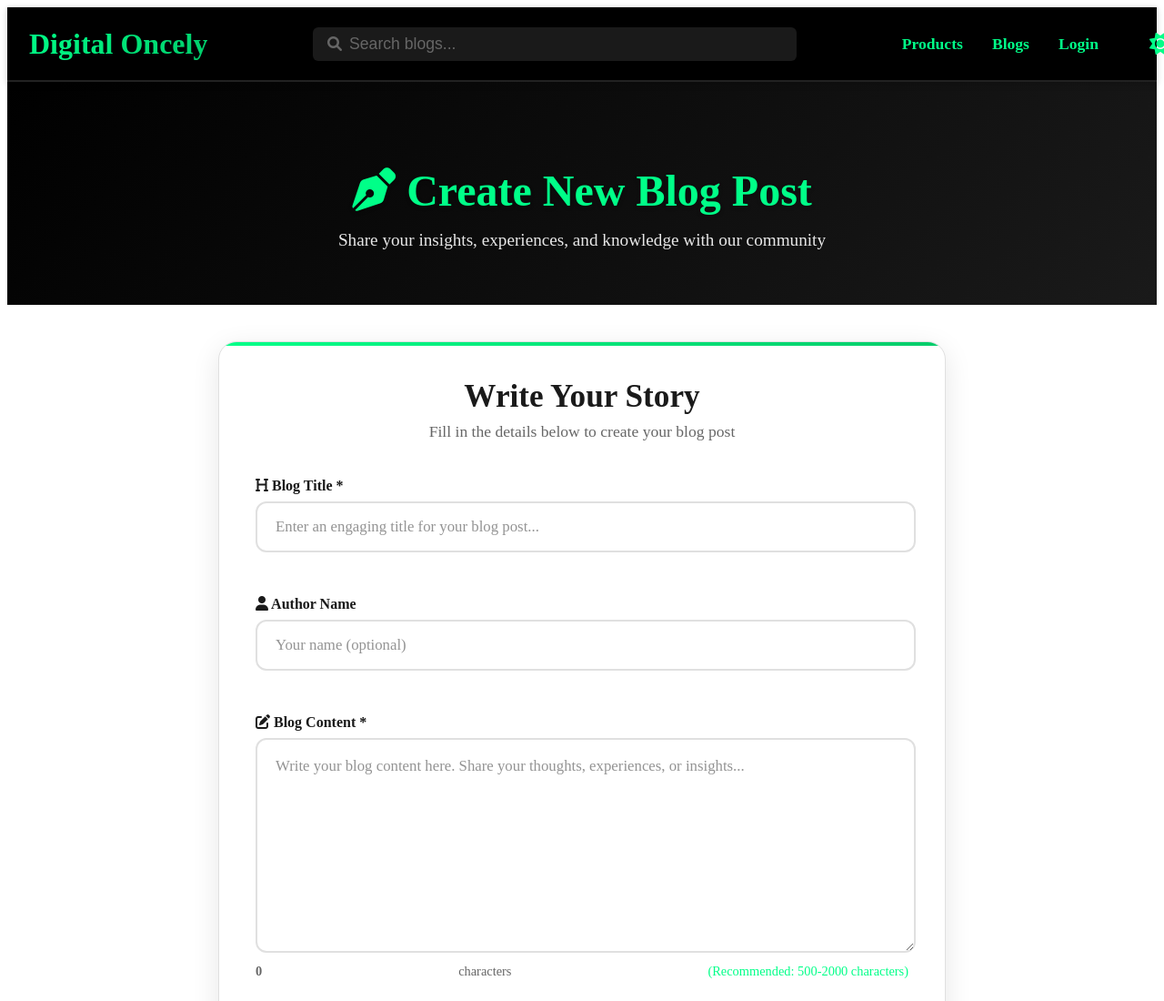
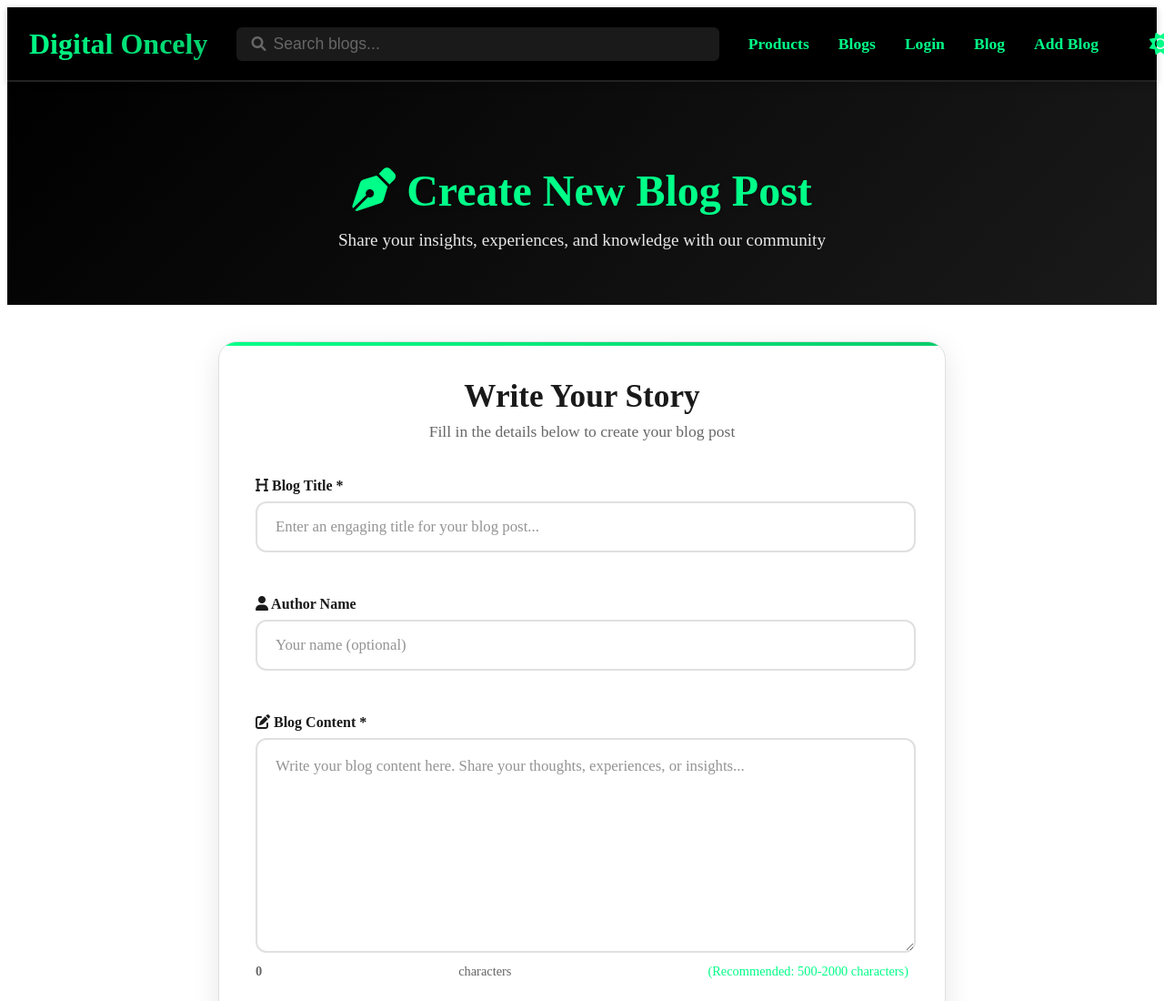
Before and after one commit to HarshBhushanD/Digital-Oncely, a plain HTML site: page public/addblog.html in a window 1280 px wide. Shown: the top 1100 px of the page at 91% size. Drawn offline with Linux system fonts and the light colour scheme.

Commit message:
navoption

```diff
--- a/public/addblog.html
+++ b/public/addblog.html
@@ -333,6 +333,8 @@
                     <a href="products.html" class="nav-link">Products</a>
                     <a href="blog.html" class="nav-link">Blogs</a>
                     <a href="login.html" class="nav-link">Login</a>
+                    <a href="blog.html" class="nav-link">Blog</a>
+                    <a href="addblog.html" class="nav-link">Add Blog</a>
                     <button class="theme-toggle" id="theme-toggle">
                         <i class="fas fa-moon"></i>
                     </button>
@@ -354,6 +356,8 @@
         <a href="./products.html" class="nav-link">Products</a>
         <a href="./blog.html" class="nav-link">Blogs</a>
         <a href="./login.html" class="nav-link">Login</a>
+        <a href="blog.html" class="nav-link">Blog</a>
+        <a href="addblog.html" class="nav-link">Add Blog</a>
     </div>
 
     <div class="add-blog-hero">
```
Also changed, not shown: public/addproduct.html (+4 -0 lines), public/blog.html (+4 -0 lines), public/buynow.html (+4 -0 lines), public/cart.html (+4 -0 lines), public/index.html (+4 -0 lines), public/product.html (+4 -0 lines), public/products.html (+4 -0 lines).
